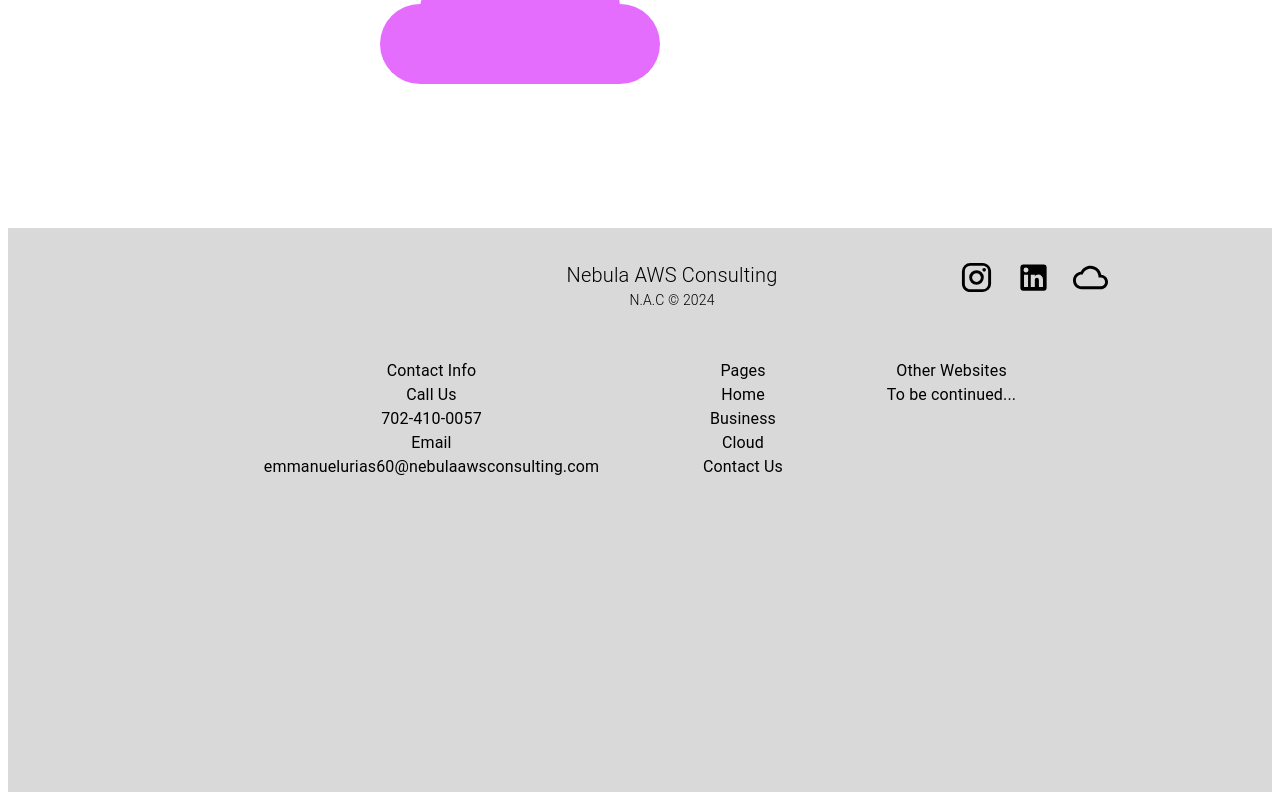
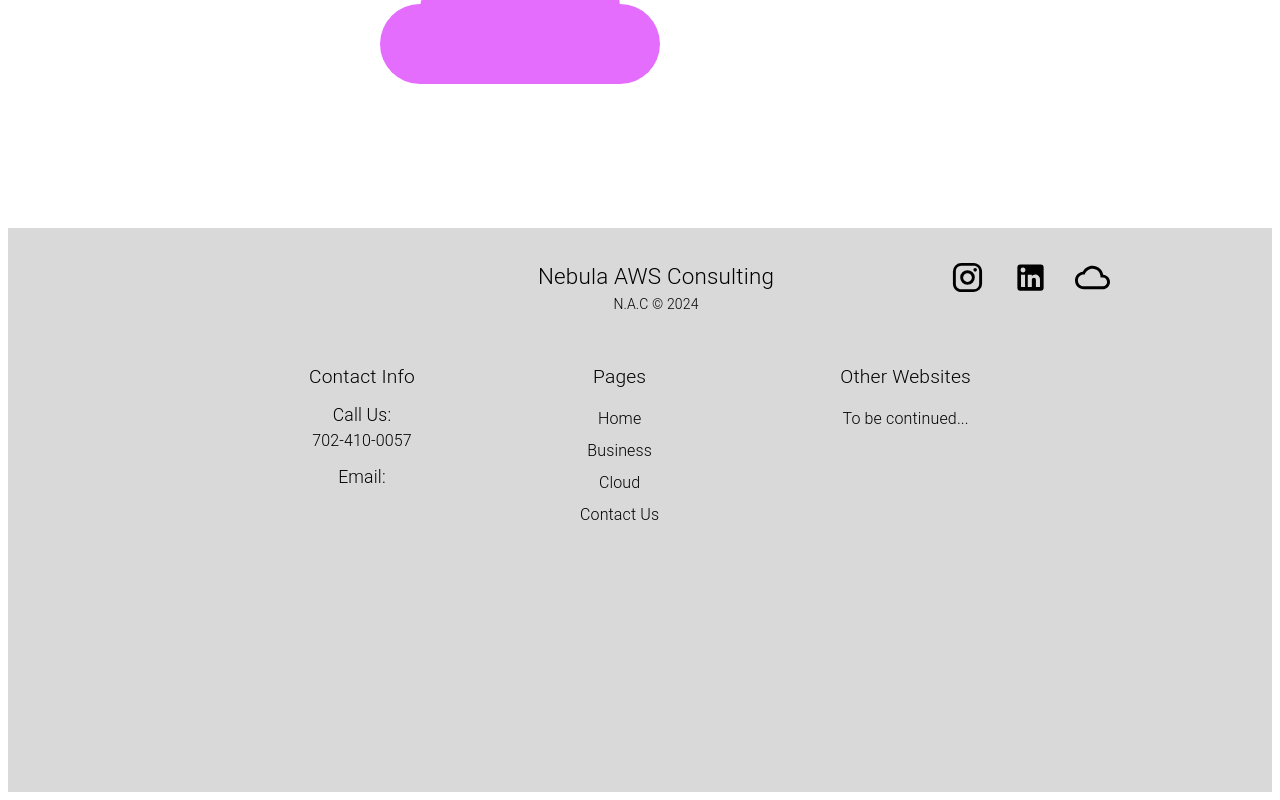
Before and after one commit to EmmanuelUrias/Nebula_AWS_Consulting_Blog, a React (Vite) app: page / in a window 1280 px wide. Shown: the part 925-1725 px from the top of the page. Built offline with nearby package versions, Linux system fonts and the light colour scheme.

Commit message:
detailed footer

```diff
--- a/src/Components/Footer.tsx
+++ b/src/Components/Footer.tsx
@@ -24,12 +24,11 @@ function Footer() {
               justifyContent: 'center'
           }
         }}>
-        <Box sx={{
-        }}>
+        <Box>
             <Box sx={{
-              marginLeft: '21rem',
+              marginLeft: '19rem',
               '& #footerTitle': {
-                fontSize: '20px',
+                fontSize: '1.4rem',
                 fontWeight: '300'
               },
               '& #footerSubtext': {
@@ -44,7 +43,10 @@ function Footer() {
               marginRight: '-5rem',
               display: 'flex',
               justifyContent: 'space-evenly',
-              width: '20%'
+              width: '20%',
+              '& > *': {
+                marginX: '0.7rem'
+              }
             }}
               >
               <InstagramIcon fontSize="large"/>
@@ -62,22 +64,22 @@ function Footer() {
           }
         }}>
             <Box>
-              <Typography>Contact Info</Typography>
-              <Typography>Call Us</Typography>
-              <Typography>702-410-0057</Typography>
-              <Typography>Email</Typography>
-              <Typography>emmanuelurias60@nebulaawsconsulting.com</Typography>
+              <Typography fontSize={'1.2rem'} fontWeight={'300'}>Contact Info</Typography>
+              <Typography fontSize={'1.1rem'} fontWeight={'300'} mt={'0.7rem'}>Call Us:</Typography>
+              <Typography fontSize={'1rem'} fontWeight={'300'}>702-410-0057</Typography>
+              <Typography fontSize={'1.1rem'} fontWeight={'300'} mt={'0.7rem'}>Email:</Typography>
+              <Typography fontSize={'1rem'} fontWeight={'300'}></Typography>
             </Box>
-            <Box>
-              <Typography>Pages</Typography>
-              <Typography>Home</Typography>
-              <Typography>Business</Typography>
-              <Typography>Cloud</Typography>
-              <Typography>Contact Us</Typography>
+            <Box ml={'1rem'}>
+              <Typography fontSize={'1.2rem'} fontWeight={'300'}>Pages</Typography>
+              <Typography fontSize={'1rem'} fontWeight={'300'} mt={'1rem'}>Home</Typography>
+              <Typography fontSize={'1rem'} fontWeight={'300'} mt={'0.5rem'}>Business</Typography>
+              <Typography fontSize={'1rem'} fontWeight={'300'} mt={'0.5rem'}>Cloud</Typography>
+              <Typography fontSize={'1rem'} fontWeight={'300'} mt={'0.5rem'}>Contact Us</Typography>
             </Box>
-            <Box>
-              <Typography>Other Websites</Typography>
-              <Typography>To be continued...</Typography>
+            <Box ml={'2rem'}>
+              <Typography fontSize={'1.2rem'} fontWeight={'300'}>Other Websites</Typography>
+              <Typography fontSize={'1rem'} fontWeight={'300'} mt={'1rem'}>To be continued...</Typography>
             </Box>
         </Box>
         </Box>
--- a/src/Mobile_Components/Mobile_Footer.tsx
+++ b/src/Mobile_Components/Mobile_Footer.tsx
@@ -1,4 +1,7 @@
 import { Box, Typography } from "@mui/material"
+import InstagramIcon from '@mui/icons-material/Instagram';
+import LinkedInIcon from '@mui/icons-material/LinkedIn';
+import CloudQueueIcon from '@mui/icons-material/CloudQueue';
 
 function Mobile_Footer() {
   return (
@@ -33,33 +36,47 @@ function Mobile_Footer() {
               }}>
               <Typography align="center" id='footerTitle'>Nebula AWS Consulting <br/> <Typography id='footerSubtext'>N.A.C © 2024</Typography></Typography>
             </Box>
-            <Box sx={{marginTop: '1rem'}}>Icons</Box>
+            <Box sx={{marginTop: '2rem', flexDirection: 'row', justifyContent: 'space-evenly'}}>
+              <InstagramIcon fontSize="large"/>
+              <LinkedInIcon fontSize="large"/>
+              <CloudQueueIcon fontSize="large"/>
+            </Box>
         <Box sx={{
           justifyContent: 'space-evenly',
           marginTop: '3rem',
           '& > *': {
             display: 'flex',
             flexDirection: 'column',
-            alignItems:'center'
+            alignItems:'center',
+            marginY: '1.5rem'
           }
         }}>
-            <Box>
-              <Typography>Contact Info</Typography>
-              <Typography>Call Us</Typography>
-              <Typography>702-410-0057</Typography>
-              <Typography>Email</Typography>
-              <Typography>emmanuelurias60@nebulaawsconsulting.com</Typography>
+            <Box sx={{
+              '& > *': {
+                marginY: '0.3rem'
+              }
+            }}>
+              <Typography fontSize={'1.2rem'} fontWeight={'300'}>Contact Info</Typography>
+              <Typography fontSize={'1.1rem'} fontWeight={'300'} mt={'0.7rem'}>Call Us</Typography>
+              <Typography fontSize={'1rem'} fontWeight={'300'}>702-410-0057</Typography>
+              <Typography fontSize={'1.1rem'} fontWeight={'300'} mt={'0.7rem'}>Email</Typography>
+              <Typography fontSize={'1rem'} fontWeight={'300'}>emmanuelurias60@nebulaawsconsulting.com</Typography>
+            </Box>
+            <Box sx={{
+              marginTop: '1rem',
+              '& > *': {
+                marginY: '0.4rem'
+              }
+              }}>
+              <Typography fontSize={'1.2rem'} fontWeight={'300'}>Pages</Typography>
+              <Typography fontSize={'1rem'} fontWeight={'300'}>Home</Typography>
+              <Typography fontSize={'1rem'} fontWeight={'300'}>Business</Typography>
+              <Typography fontSize={'1rem'} fontWeight={'300'}>Cloud</Typography>
+              <Typography fontSize={'1rem'} fontWeight={'300'}>Contact Us</Typography>
             </Box>
             <Box sx={{marginTop: '1rem'}}>
-              <Typography>Pages</Typography>
-              <Typography>Home</Typography>
-              <Typography>Business</Typography>
-              <Typography>Cloud</Typography>
-              <Typography>Contact Us</Typography>
-            </Box>
-            <Box sx={{marginTop: '1rem'}}>
-              <Typography>Other Websites</Typography>
-              <Typography>To be continued...</Typography>
+              <Typography fontSize={'1.2rem'} fontWeight={'300'}>Other Websites</Typography>
+              <Typography fontSize={'1rem'} fontWeight={'300'} mt={'1rem'}>To be continued...</Typography>
             </Box>
         </Box>
         </Box>
```
